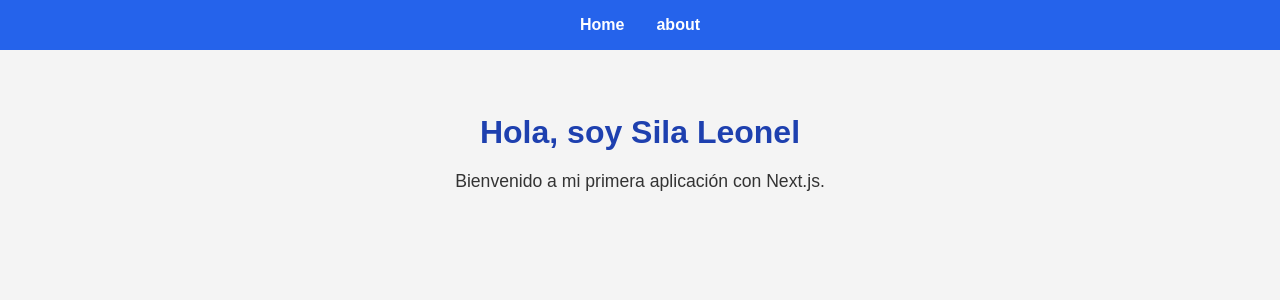
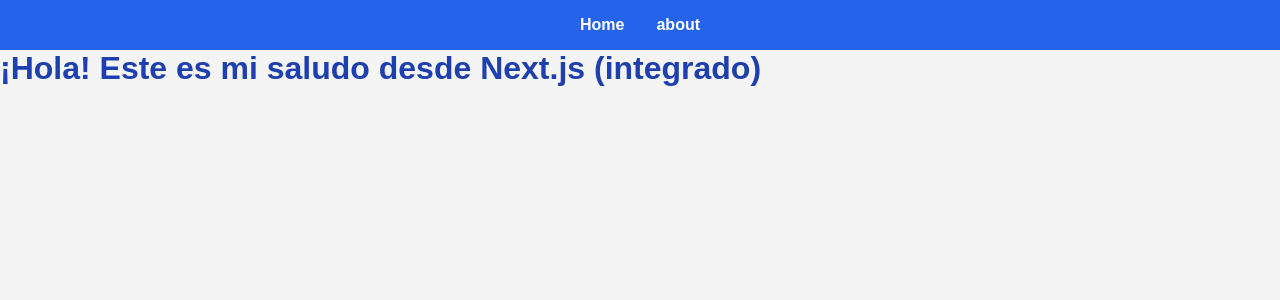
Before and after one commit to MrDriming/m4-hola-next, a Next.js app: page / in a window 1280 px wide. Shown: the top 300 px of the page. Built offline with nearby package versions, Linux system fonts and the light colour scheme.

Commit message:
modificacion para vercel

```diff
--- a/app/page.tsx
+++ b/app/page.tsx
@@ -1,10 +1,7 @@
 import Image from "next/image";
 
-export default function Home() {
+export default function Page() {
   return (
-    <main>
-      <h1>Hola, soy Sila Leonel</h1>
-      <p>Bienvenido a mi primera aplicación con Next.js.</p>
-    </main>
+    <h1>¡Hola! Este es mi saludo desde Next.js (integrado)</h1>
   );
 }
```
